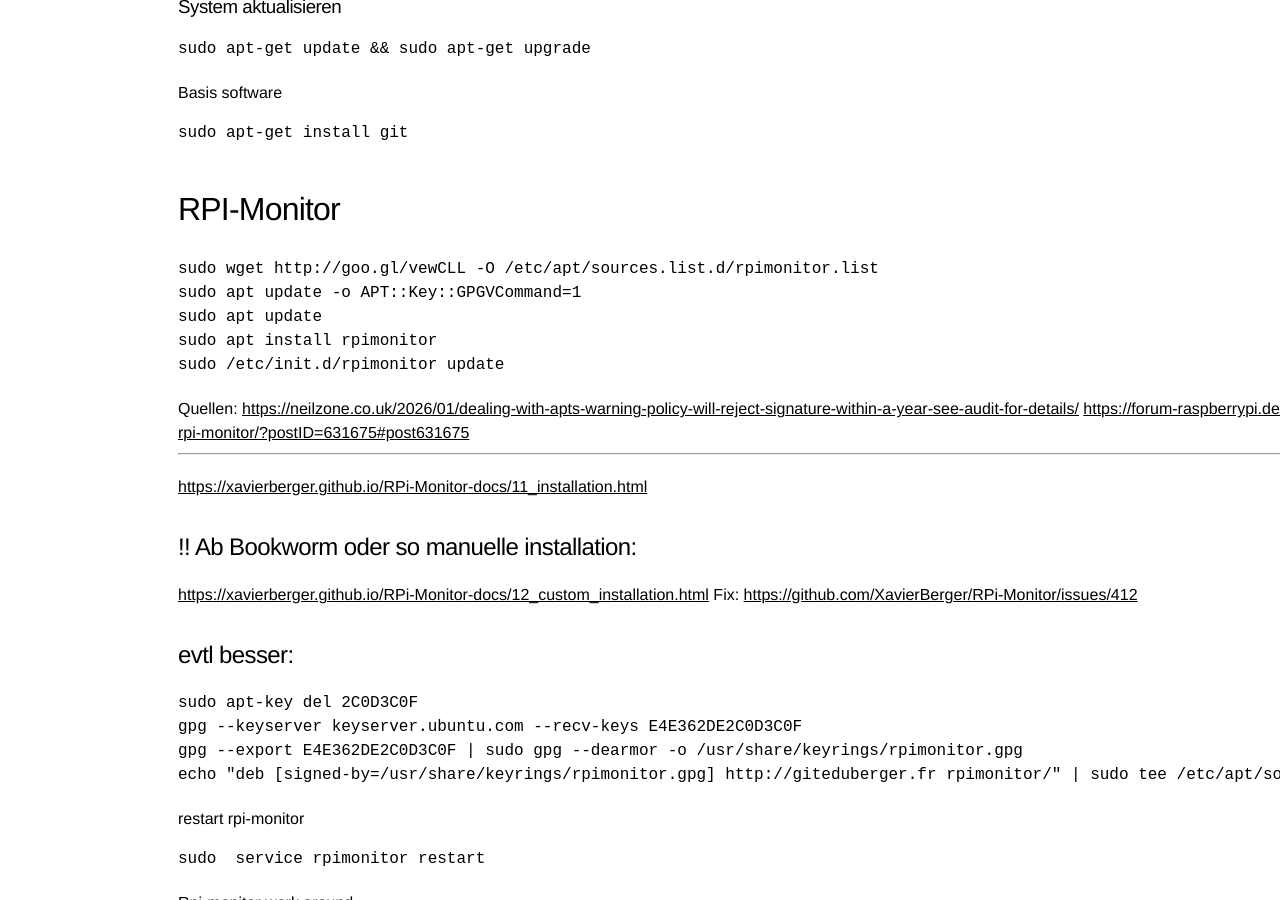
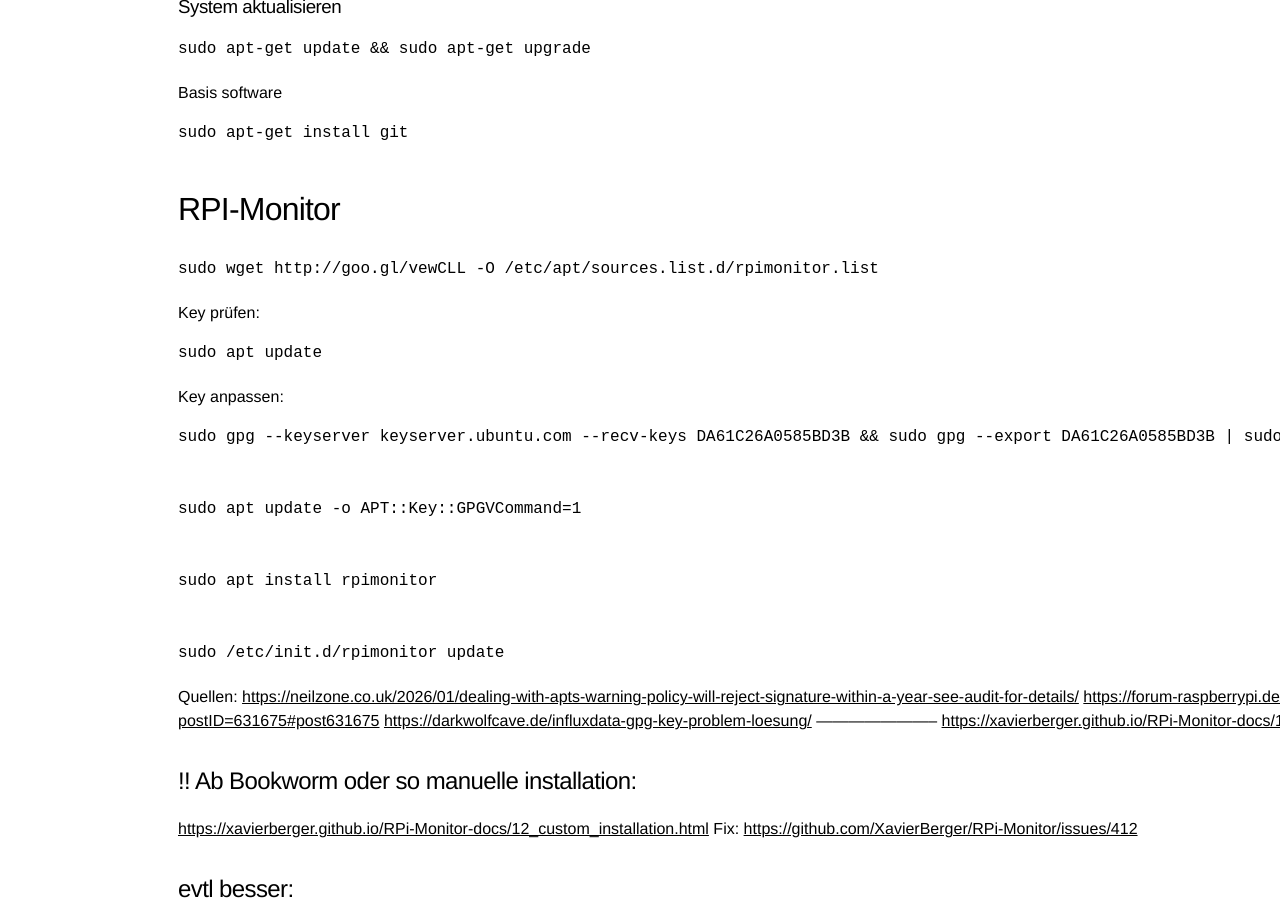
Before and after one commit to Wingertsau/ct.github.io, a Jekyll site: the page built from raspi.md, in a window 1280 px wide and 900 px high, scrolled down 665 px. Built offline with Jekyll 4.4.1, drawn with Linux system fonts in a browser that asks for light colours; our own code applies the rules of GitHub Pages for plain Markdown files.

Commit message:
Update raspi.md

```diff
--- a/raspi.md
+++ b/raspi.md
@@ -37,16 +37,29 @@ Basis software
 
 
     sudo wget http://goo.gl/vewCLL -O /etc/apt/sources.list.d/rpimonitor.list
+
+Key prüfen:
+
+	sudo apt update
+
+Key anpassen:
+
+	sudo gpg --keyserver keyserver.ubuntu.com --recv-keys DA61C26A0585BD3B && sudo gpg --export DA61C26A0585BD3B | sudo tee /etc/apt/trusted.gpg.d/rpimonitor.gpg > /dev/null
+
+
 	sudo apt update -o APT::Key::GPGVCommand=1
-	sudo apt update
+
+
 	sudo apt install rpimonitor
+
+
 	sudo /etc/init.d/rpimonitor update
 
 
 Quellen:
 <https://neilzone.co.uk/2026/01/dealing-with-apts-warning-policy-will-reject-signature-within-a-year-see-audit-for-details/>
 <https://forum-raspberrypi.de/forum/thread/65308-%C3%B6ffentlicher-schluessel-rpi-monitor/?postID=631675#post631675>
-
+<https://darkwolfcave.de/influxdata-gpg-key-problem-loesung/>
 -----------------------
 <https://xavierberger.github.io/RPi-Monitor-docs/11_installation.html>
 
```
